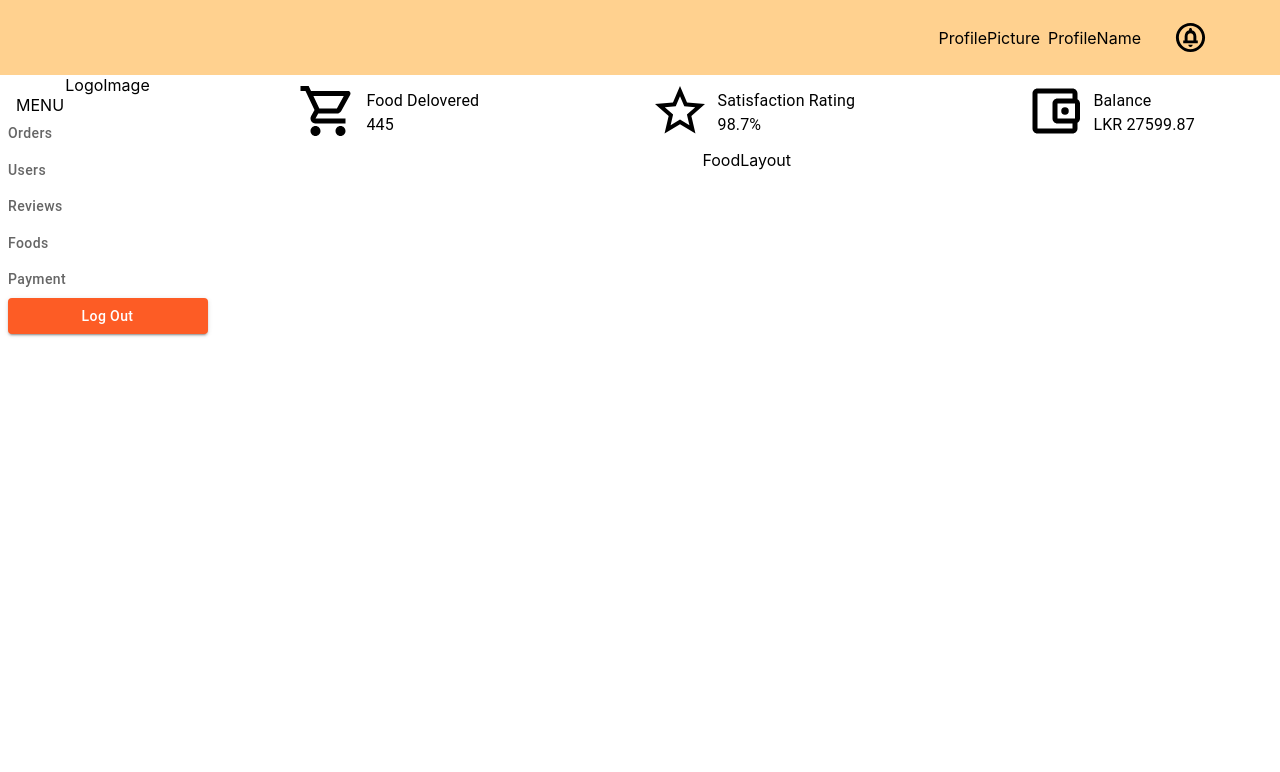
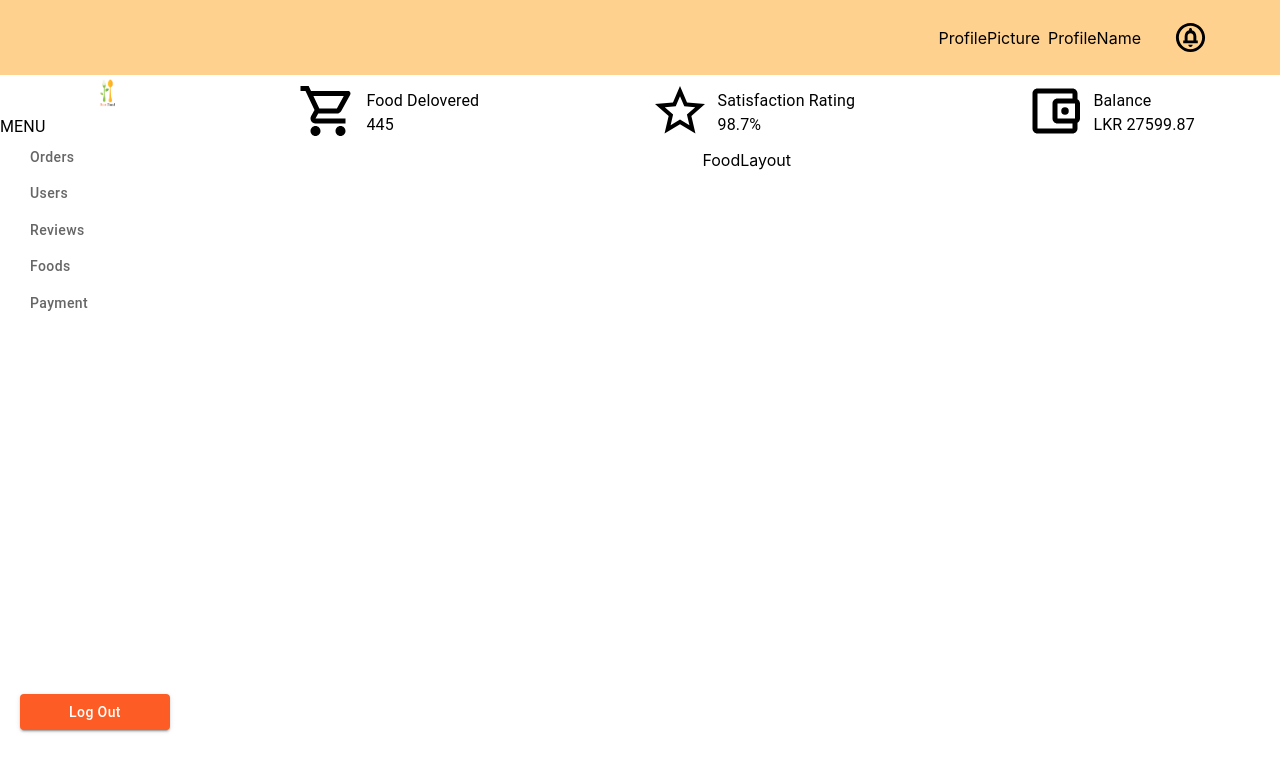
Before and after one commit to shakuvi/final-project-web-frontend, a React (Create React App) app: page /foods in a window 1280 px wide. Shown: the top 772 px of the page. Built offline with nearby package versions, Linux system fonts and the light colour scheme.

Commit message:
Errors fixed

```diff
--- a/src/components/Login/Email.js
+++ /dev/null
@@ -1,5 +0,0 @@
-import React from "react";
-
-export default function Email() {
-  return <div>Email</div>;
-}
--- /dev/null
+++ b/src/components/Login/InputBoxWithTopLabel.js
@@ -0,0 +1,11 @@
+import { TextField, Typography } from "@mui/material";
+import React from "react";
+
+export default function InputBoxWithTopLabel({ info }) {
+  return (
+    <div style={{ textAlign: "left" }}>
+      <Typography>{info}</Typography>
+      <TextField variant="outlined" fullWidth />
+    </div>
+  );
+}
--- a/src/components/common/LogoImage.js
+++ b/src/components/common/LogoImage.js
@@ -1,5 +1,10 @@
 import React from "react";
+import logoImg from "../../assets/Images/logo.png";
 
 export default function LogoImage() {
-  return <div>LogoImage</div>;
+  return (
+    <div>
+      <img src={logoImg} alt="logo" width="15%" />
+    </div>
+  );
 }
--- a/src/components/common/SideNavBar/Logout.js
+++ b/src/components/common/SideNavBar/Logout.js
@@ -9,7 +9,7 @@ export default function Logout() {
         sx={{
           backgroundColor: "#FD5C25",
           textTransform: "none",
-          width: 200,
+          width: 150,
         }}
       >
         Log Out
--- a/src/components/common/SideNavBar/MenuButton.js
+++ b/src/components/common/SideNavBar/MenuButton.js
@@ -1,9 +1,8 @@
+import React from "react";
 import { Button } from "@mui/material";
-import React from "react";
 
 export default function MenuButton({ info }) {
   return (
-    <div>
     <Button
       sx={{
         textTransform: "none",
@@ -13,10 +12,10 @@ export default function MenuButton({ info }) {
         ":hover": {
           backgroundColor: "#F8E6CC",
         },
+        paddingLeft: "30px",
       }}
     >
       {info}
     </Button>
-    </div>
   );
 }
--- a/src/layouts/Login/LoginLayout.js
+++ b/src/layouts/Login/LoginLayout.js
@@ -1,25 +1,21 @@
-import Grid2 from "@mui/material/Unstable_Grid2/Grid2";
 import React from "react";
-import Email from "../../components/Login/Email";
 import Button from "../../components/Login/Button";
+import { Typography } from "@mui/material";
+import InputBoxWithTopLabel from "../../components/Login/InputBoxWithTopLabel";
 
 export default function LoginLayout() {
   return (
-    <div>
-      <Grid2 container>
-        <Grid2 Item xs={12}>
-          <span>Login</span>
-        </Grid2>
-        <Grid2 Item xs={12}>
-          <Email />
-        </Grid2>
-        <Grid2 Item xs={12}>
-          <Email />
-        </Grid2>
-        <Grid2 Item xs={12}>
-          <Button />
-        </Grid2>
-      </Grid2>
+    <div
+      style={{
+        marginLeft: "auto",
+        marginRight: "auto",
+        width: "30%",
+      }}
+    >
+      <Typography>Login</Typography>
+      <InputBoxWithTopLabel info={"User Name"} />
+      <InputBoxWithTopLabel info={"Password"} />
+      <Button />
     </div>
   );
 }
--- a/src/layouts/common/SideNavBar.js
+++ b/src/layouts/common/SideNavBar.js
@@ -1,28 +1,20 @@
-import Grid2 from "@mui/material/Unstable_Grid2/Grid2";
 import React from "react";
 import LogoImage from "../../components/common/LogoImage";
 import Menu from "./SideNavBar/Menu";
 import Logout from "../../components/common/SideNavBar/Logout";
+import { Typography } from "@mui/material";
 
 export default function SideNavBar() {
   return (
     <div>
-      <Grid2 container justifyContent="center" direction="column">
-        <Grid2 Item>
-          <LogoImage />
-        </Grid2>
-        <Grid2 container direction="column" alignItems="flex-start">
-          <Grid2 Item pl={2}>
-            MENU
-          </Grid2>
-          <Grid2 Item>
-            <Menu />
-          </Grid2>
-        </Grid2>
-        <Grid2 Item>
-          <Logout />
-        </Grid2>
-      </Grid2>
+      <LogoImage />
+      <div style={{ textAlign: "left" }}>
+        <Typography> MENU</Typography>
+        <Menu />
+      </div>
+      <div style={{ position: "fixed", bottom: "70px", left: "20px" }}>
+        <Logout />
+      </div>
     </div>
   );
 }
--- a/src/layouts/common/SideNavBar/Menu.js
+++ b/src/layouts/common/SideNavBar/Menu.js
@@ -1,16 +1,26 @@
 import React from "react";
 import MenuButton from "../../../components/common/SideNavBar/MenuButton";
 import Grid2 from "@mui/material/Unstable_Grid2/Grid2";
+import { Link } from "react-router-dom";
+
+const items = [
+  { title: "Orders", route: "orders" },
+  { title: "Users", route: "users" },
+  { title: "Reviews", route: "reviews" },
+  { title: "Foods", route: "foods" },
+  { title: "Payment", route: "payment" },
+];
 
 export default function Menu() {
-  const items = ["Orders", "Users", "Reviews", "Foods", "Payment"];
   return (
     <div>
       <Grid2 container direction="column">
         {items.map((val, key) => {
           return (
             <Grid2 Item key={key}>
-              <MenuButton info={val} />
+              <Link style={{ textDecoration: "none" }} to={`/${val.route}`}>
+                <MenuButton info={val.title} />
+              </Link>
             </Grid2>
           );
         })}
```
Also changed, not shown: src/assets/Images/logo.png (added). Lines whose indentation alone changed are shown as unchanged.
